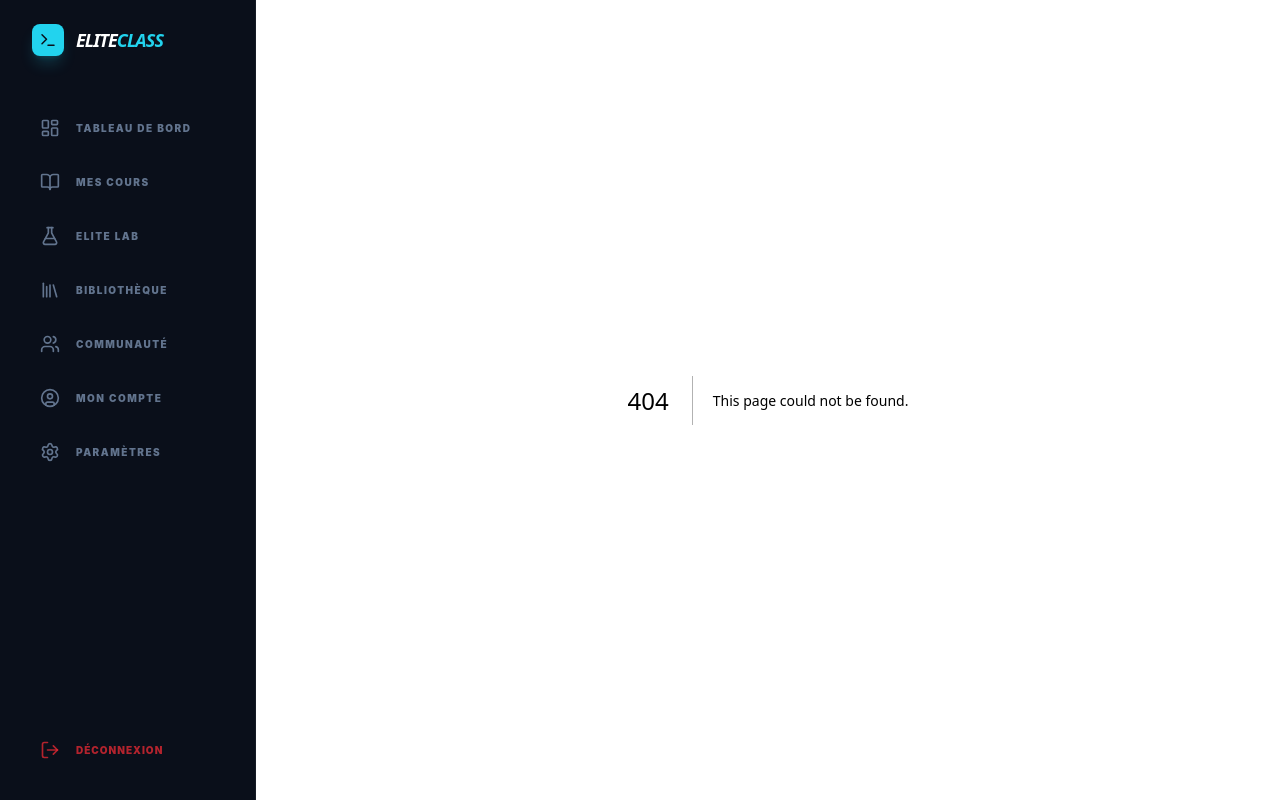
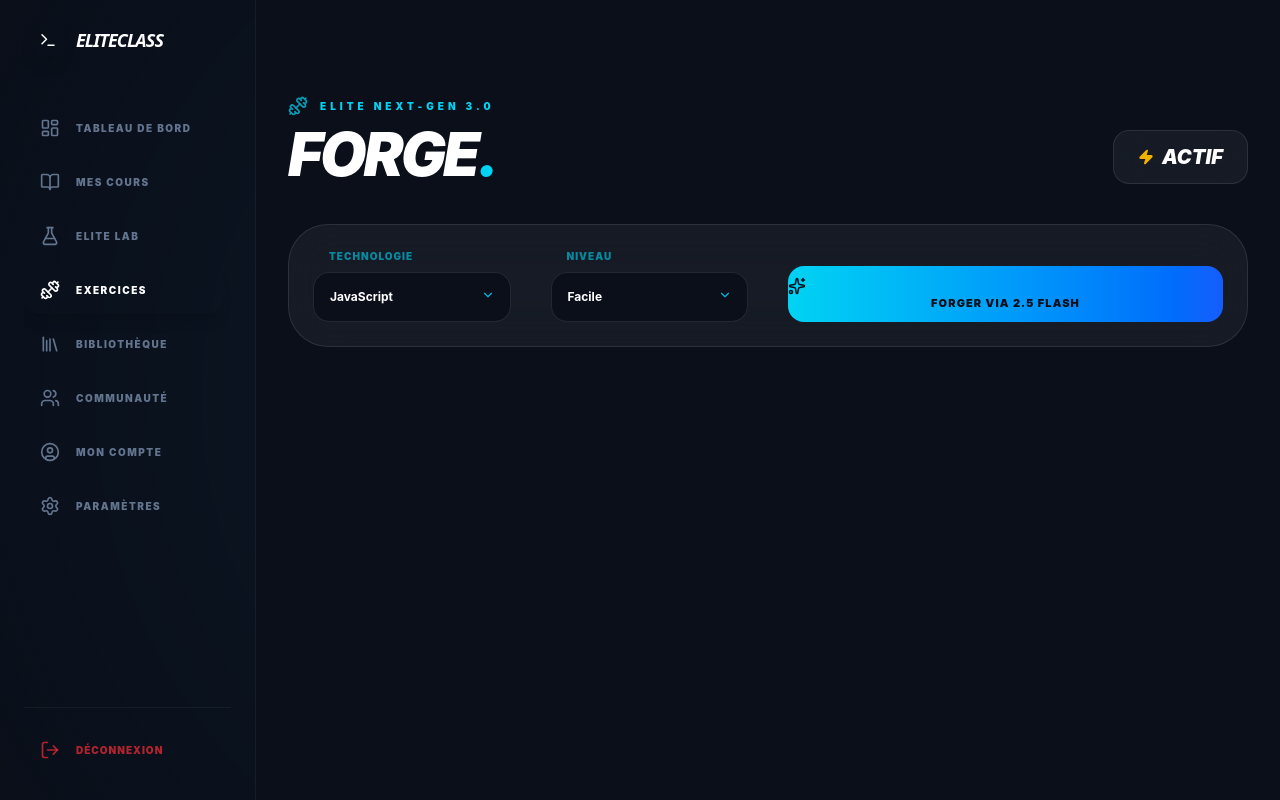
Before and after one commit to traorefathaw-del/eliteclass, a Next.js app: page /exercice in a window 1280 px wide. Before the commit this address had no page. Built offline with nearby package versions, Linux system fonts and the light colour scheme.

Commit message:
fix: mise à jour 3

```diff
--- a/package.json
+++ b/package.json
@@ -9,6 +9,7 @@
     "lint": "eslint"
   },
   "dependencies": {
+    "@google/generative-ai": "^0.24.1",
     "@monaco-editor/react": "^4.7.0",
     "@supabase/ssr": "^0.8.0",
     "@supabase/supabase-js": "^2.90.1",
--- /dev/null
+++ b/src/app/exercice/page.tsx
@@ -0,0 +1,153 @@
+"use client";
+import { useState } from "react";
+import Link from "next/link";
+import {
+  Dumbbell, Sparkles, BrainCircuit, Loader2,
+  CheckCircle2, Code2, ChevronRight, Zap, ChevronDown
+} from "lucide-react";
+import { motion, AnimatePresence } from "framer-motion";
+
+export default function ExercicePage() {
+  const [loading, setLoading] = useState(false);
+  const [exercice, setExercice] = useState<any>(null);
+  const [selection, setSelection] = useState({ lang: "JavaScript", level: "Facile" });
+
+  const handleGenerate = async () => {
+    setLoading(true);
+    // Ta clé API fonctionnelle
+    const API_KEY = "AIzaSyCkzqjsOC4-eK6LD86bf9tPl4EjPdCv9-8";
+
+    // CHANGEMENT : On passe sur gemini-2.5-flash (le plus stable sur ton compte)
+    const API_URL = `https://generativelanguage.googleapis.com/v1beta/models/gemini-2.5-flash:generateContent?key=${API_KEY}`;
+
+    const prompt = `Génère un exercice de programmation.
+    Langage: ${selection.lang}
+    Difficulté: ${selection.level}
+    Réponds UNIQUEMENT avec ce format JSON strict :
+    {
+      "titre": "Nom de l'exercice",
+      "description": "Enoncé clair",
+      "points": 150,
+      "code": "Code de départ"
+    }`;
+
+    try {
+      const response = await fetch(API_URL, {
+        method: "POST",
+        headers: { "Content-Type": "application/json" },
+        body: JSON.stringify({
+          contents: [{ parts: [{ text: prompt }] }],
+          generationConfig: {
+            response_mime_type: "application/json",
+          }
+        })
+      });
+
+      const data = await response.json();
+
+      if (!response.ok) {
+        throw new Error(data.error?.message || "Erreur de communication");
+      }
+
+      const textResponse = data.candidates[0].content.parts[0].text;
+      setExercice(JSON.parse(textResponse));
+
+    } catch (error: any) {
+      console.error("Erreur:", error);
+      alert("Tentative avec Gemini 2.5 : " + error.message);
+    } finally {
+      setLoading(false);
+    }
+  };
+
+  return (
+    <div className="relative min-h-screen bg-[#0a0f1a] text-white">
+      <div className="fixed inset-0 bg-[radial-gradient(circle_at_50%_50%,_rgba(34,211,238,0.05)_0%,_rgba(10,15,26,1)_100%)] -z-10" />
+
+      <div className="p-8 max-w-6xl mx-auto pt-24 space-y-10">
+        <header className="flex flex-col md:flex-row justify-between items-end gap-6">
+          <motion.div initial={{ opacity: 0, x: -20 }} animate={{ opacity: 1, x: 0 }}>
+            <div className="flex items-center gap-3 text-cyan-400 mb-2">
+              <Dumbbell size={20} className="animate-pulse" />
+              <span className="text-[10px] font-black uppercase tracking-[0.4em]">Elite Next-Gen 3.0</span>
+            </div>
+            <h1 className="text-6xl font-black italic uppercase tracking-tighter">
+              Forge<span className="text-cyan-400">.</span>
+            </h1>
+          </motion.div>
+          <div className="px-6 py-3 bg-white/5 border border-white/10 rounded-2xl flex items-center gap-2 backdrop-blur-md">
+            <Zap size={16} className="text-yellow-500 fill-yellow-500" />
+            <span className="font-black italic text-xl">ACTIF</span>
+          </div>
+        </header>
+
+        <section className="grid grid-cols-1 md:grid-cols-4 gap-6 p-4 bg-white/5 border border-white/10 rounded-[2.5rem] backdrop-blur-xl">
+          <div className="p-2 relative group">
+            <label className="text-[10px] font-black uppercase text-cyan-400/60 ml-4 mb-2 block tracking-widest">Technologie</label>
+            <select
+              className="w-full bg-[#0a0f1a] border border-white/10 rounded-2xl p-4 text-white text-xs font-bold outline-none appearance-none"
+              onChange={(e) => setSelection({...selection, lang: e.target.value})}
+            >
+              <option>JavaScript</option>
+              <option>Python</option>
+            </select>
+            <ChevronDown size={14} className="absolute right-6 bottom-7 text-cyan-500" />
+          </div>
+
+          <div className="p-2 relative group">
+            <label className="text-[10px] font-black uppercase text-cyan-400/60 ml-4 mb-2 block tracking-widest">Niveau</label>
+            <select
+              className="w-full bg-[#0a0f1a] border border-white/10 rounded-2xl p-4 text-white text-xs font-bold outline-none appearance-none"
+              onChange={(e) => setSelection({...selection, level: e.target.value})}
+            >
+              <option>Facile</option>
+              <option>Elite</option>
+            </select>
+            <ChevronDown size={14} className="absolute right-6 bottom-7 text-cyan-500" />
+          </div>
+
+          <div className="md:col-span-2 p-2 flex items-end">
+             <button
+                onClick={handleGenerate}
+                disabled={loading}
+                className="w-full h-[56px] bg-gradient-to-r from-cyan-400 to-blue-600 text-[#0a0f1a] rounded-2xl font-black uppercase text-[11px] tracking-widest transition-all hover:shadow-[0_0_20px_rgba(34,211,238,0.3)] disabled:opacity-50 active:scale-95"
+             >
+                {loading ? <Loader2 className="animate-spin" size={20} /> : <><Sparkles size={18} /> Forger via 2.5 Flash</>}
+             </button>
+          </div>
+        </section>
+
+        <AnimatePresence mode="wait">
+          {exercice && (
+            <motion.div initial={{ opacity: 0, y: 30 }} animate={{ opacity: 1, y: 0 }} className="grid grid-cols-1 lg:grid-cols-3 gap-8">
+              <div className="lg:col-span-1 bg-white/5 border border-white/5 p-10 rounded-[3.5rem] backdrop-blur-2xl">
+                <div className="p-4 bg-cyan-400/10 w-fit rounded-2xl text-cyan-400 mb-8"><BrainCircuit size={28} /></div>
+                <h2 className="text-3xl font-black italic uppercase mb-6 tracking-tighter leading-none">{exercice.titre}</h2>
+                <p className="text-slate-400 text-sm leading-relaxed mb-8">{exercice.description}</p>
+                <div className="flex items-center gap-3 text-[10px] font-bold text-slate-500 uppercase tracking-widest">
+                  <CheckCircle2 size={16} className="text-cyan-400" /> IA Gemini 2.5 Certifiée
+                </div>
+              </div>
+
+              <div className="lg:col-span-2 bg-[#0a0f1a] border border-white/10 rounded-[3.5rem] flex flex-col overflow-hidden shadow-2xl">
+                <div className="bg-white/5 p-5 border-b border-white/5 flex items-center gap-2">
+                   <Code2 size={14} className="text-cyan-400" />
+                   <span className="text-[10px] font-mono text-slate-500 uppercase tracking-widest">output_code.ia</span>
+                </div>
+                <div className="flex-1 p-10 font-mono text-sm leading-relaxed overflow-x-auto bg-black/20">
+                  <pre className="text-cyan-400/80"><code>{exercice.code}</code></pre>
+                </div>
+                <div className="p-8 bg-white/5 border-t border-white/5 flex justify-between items-center">
+                   <span className="text-slate-500 text-[9px] uppercase font-bold tracking-widest italic">Ready for integration</span>
+                   <Link href="/lab" className="flex items-center gap-3 px-8 py-4 bg-cyan-400 text-[#0a0f1a] rounded-2xl text-[10px] font-black uppercase tracking-widest hover:bg-white transition-all">
+                      Lancer l'IDE <ChevronRight size={16} />
+                   </Link>
+                </div>
+              </div>
+            </motion.div>
+          )}
+        </AnimatePresence>
+      </div>
+    </div>
+  );
+}
--- a/src/components/Sidebar.tsx
+++ b/src/components/Sidebar.tsx
@@ -5,7 +5,7 @@ import { createClient } from "@/utils/supabase";
 import {
   LayoutDashboard, BookOpen, Library,
   Users, UserCircle, Settings, LogOut, Terminal,
-  FlaskConical
+  FlaskConical, Dumbbell
 } from "lucide-react";
 
 const menuItems = [
@@ -15,6 +15,11 @@ const menuItems = [
     icon: <FlaskConical size={20} />,
     label: "Elite Lab",
     href: "/lab"
+  },
+  {
+    icon: <Dumbbell size={20} />,
+    label: "Exercices",
+    href: "/exercice" // Changé ici : "/exercice" sans le 's' pour correspondre à ton dossier
   },
   { icon: <Library size={20} />, label: "Bibliothèque", href: "/library" },
   { icon: <Users size={20} />, label: "Communauté", href: "/forum" },
@@ -34,19 +39,19 @@ export default function Sidebar() {
   };
 
   return (
-    <aside className="w-64 h-screen bg-[#0a0f1a] border-r border-white/5 flex flex-col p-6 sticky top-0 selection:bg-[#22d3ee]/30">
+    <aside className="w-64 h-screen bg-obsidian border-r border-white/5 flex flex-col p-6 sticky top-0 selection:bg-cyan/30">
       {/* LOGO SECTION */}
       <div className="flex items-center gap-3 mb-12 px-2">
-        <div className="w-8 h-8 bg-[#22d3ee] rounded-lg flex items-center justify-center shadow-lg shadow-[#22d3ee]/20">
-          <Terminal size={18} className="text-[#0a0f1a]" />
+        <div className="w-8 h-8 bg-cyan rounded-lg flex items-center justify-center shadow-lg shadow-cyan/20">
+          <Terminal size={18} className="text-obsidian" />
         </div>
         <span className="text-lg font-black italic tracking-tighter text-white uppercase font-sans">
-          Elite<span className="text-[#22d3ee]">Class</span>
+          Elite<span className="text-cyan">Class</span>
         </span>
       </div>
 
       {/* NAVIGATION SECTION */}
-      <nav className="flex-1 space-y-1.5">
+      <nav className="flex-1 space-y-1.5 overflow-y-auto pr-2 custom-scrollbar">
         {menuItems.map((item) => {
           const isActive = pathname.startsWith(item.href);
 
@@ -56,11 +61,11 @@ export default function Sidebar() {
               href={item.href}
               className={`flex items-center gap-4 px-4 py-3.5 rounded-2xl transition-all font-black text-[10px] uppercase tracking-[0.15em] group ${
                 isActive
-                  ? "bg-[#22d3ee] text-[#0a0f1a] shadow-lg shadow-[#22d3ee]/10"
+                  ? "bg-cyan text-obsidian shadow-lg shadow-cyan/10"
                   : "text-slate-500 hover:bg-white/5 hover:text-white"
               }`}
             >
-              <span className={`transition-colors ${isActive ? "text-[#0a0f1a]" : "text-slate-500 group-hover:text-[#22d3ee]"}`}>
+              <span className={`transition-colors ${isActive ? "text-obsidian" : "text-slate-500 group-hover:text-cyan"}`}>
                 {item.icon}
               </span>
               {item.label}
@@ -70,13 +75,15 @@ export default function Sidebar() {
       </nav>
 
       {/* FOOTER / SIGNOUT */}
+      <div className="pt-4 mt-auto border-t border-white/5">
         <button
           onClick={handleSignOut}
-        className="mt-auto flex items-center gap-4 px-4 py-4 rounded-2xl text-red-500/70 hover:text-red-500 hover:bg-red-500/10 transition-all font-black text-[10px] uppercase tracking-widest group"
+          className="w-full flex items-center gap-4 px-4 py-4 rounded-2xl text-red-500/70 hover:text-red-500 hover:bg-red-500/10 transition-all font-black text-[10px] uppercase tracking-widest group"
         >
           <LogOut size={20} className="group-hover:-translate-x-1 transition-transform" />
           Déconnexion
         </button>
+      </div>
     </aside>
   );
 }
```
Also changed, not shown: 1 other file (tests, documents, lock files or other folders). Lines whose indentation alone changed are shown as unchanged.
